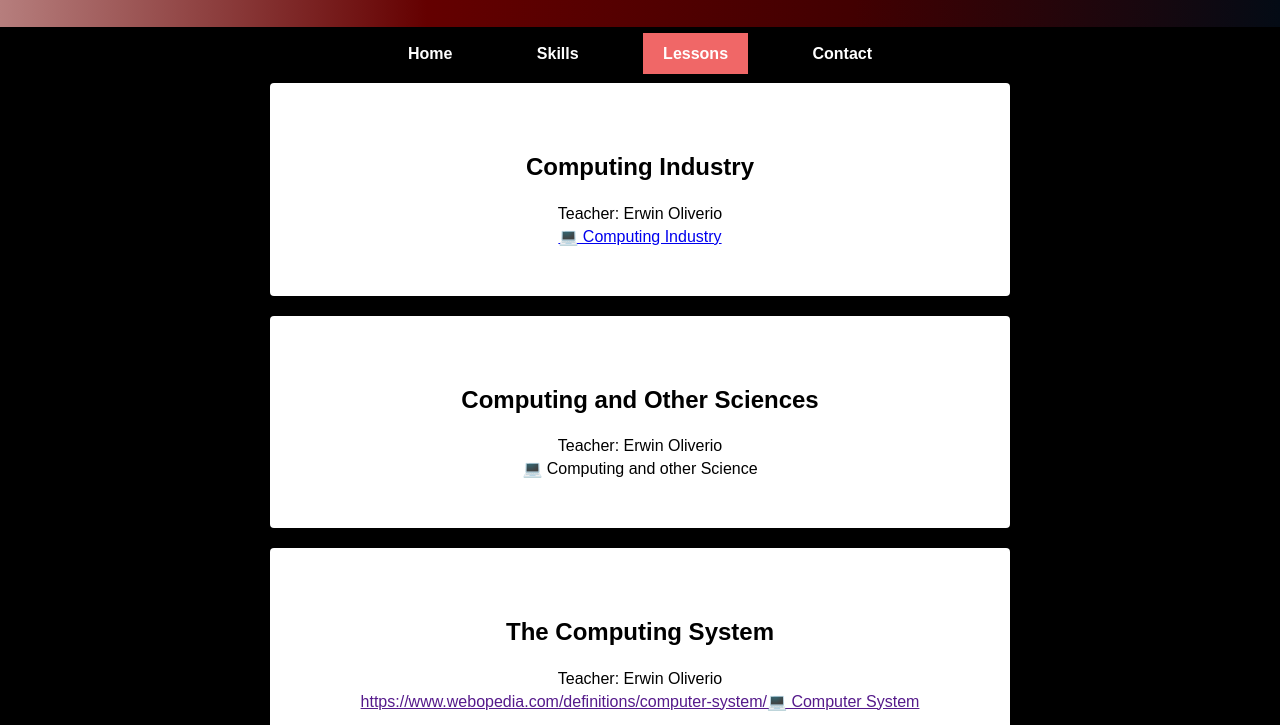
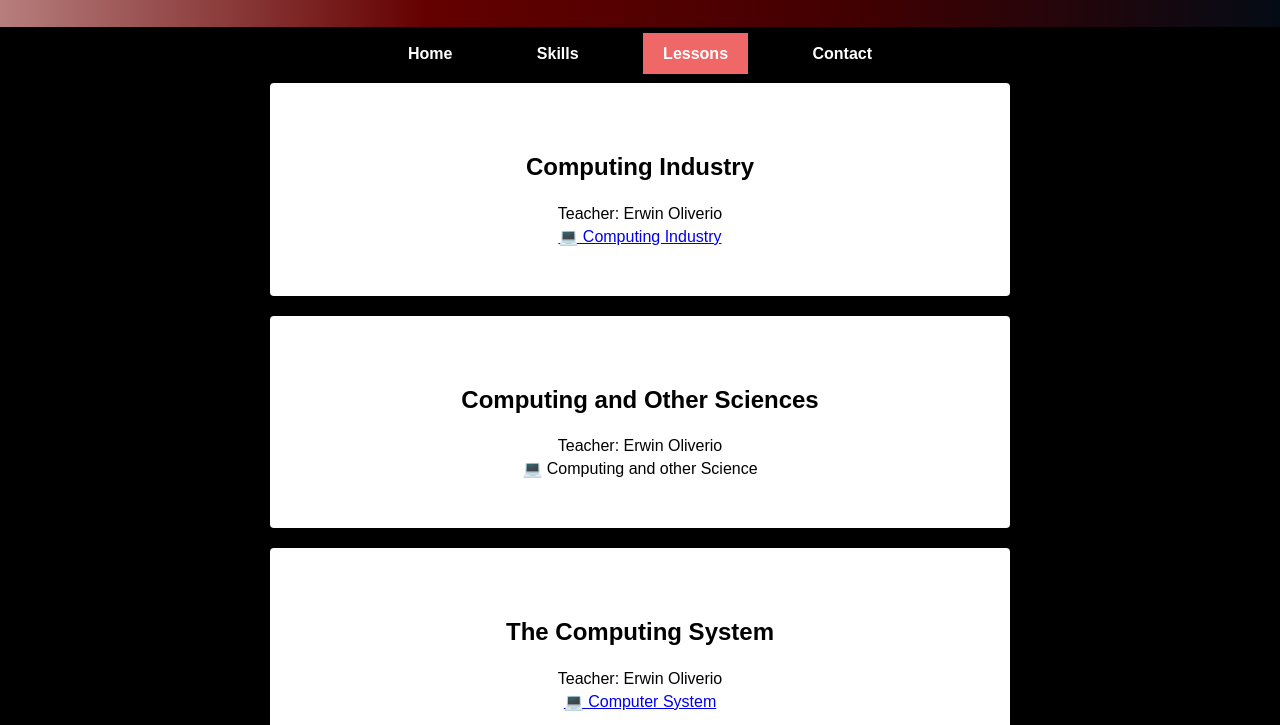
Before and after one commit to Body232/markapostol, a plain HTML site: page lesson.html in a window 1280 px wide. Shown: the part 75-800 px from the top of the page. Drawn offline with Linux system fonts and the light colour scheme.

Commit message:
Update lesson.html

```diff
--- a/lesson.html
+++ b/lesson.html
@@ -49,7 +49,7 @@
         <h2>The Computing System</h2>
         <p><span>Teacher:</span> Erwin Oliverio</p>
 
-        <a href="">https://www.webopedia.com/definitions/computer-system/<span>💻 Computer System</span></a>
+        <a href="https://www.webopedia.com/definitions/computer-system/"><span>💻 Computer System</span></a>
 
     </div>
 
```
